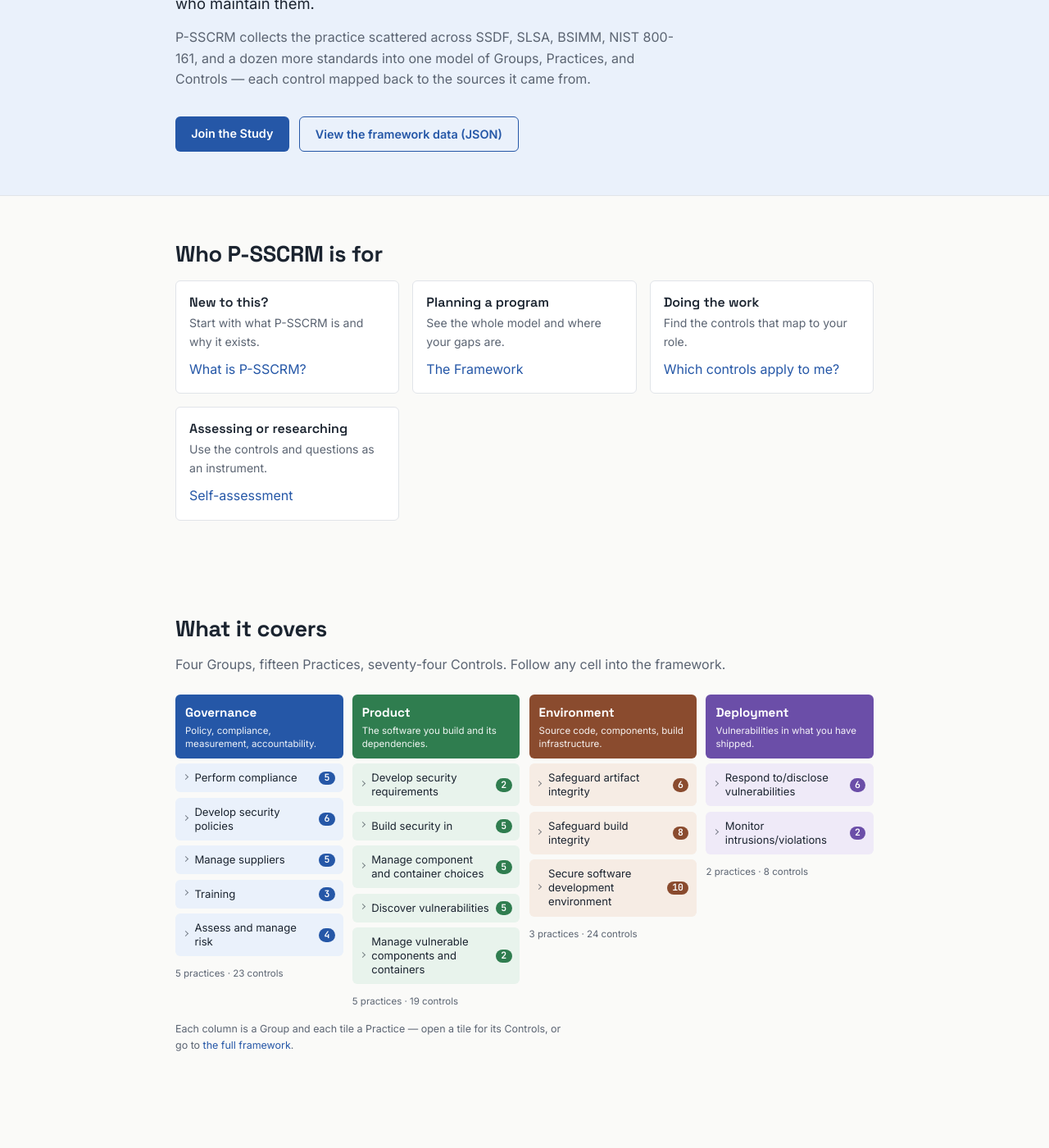
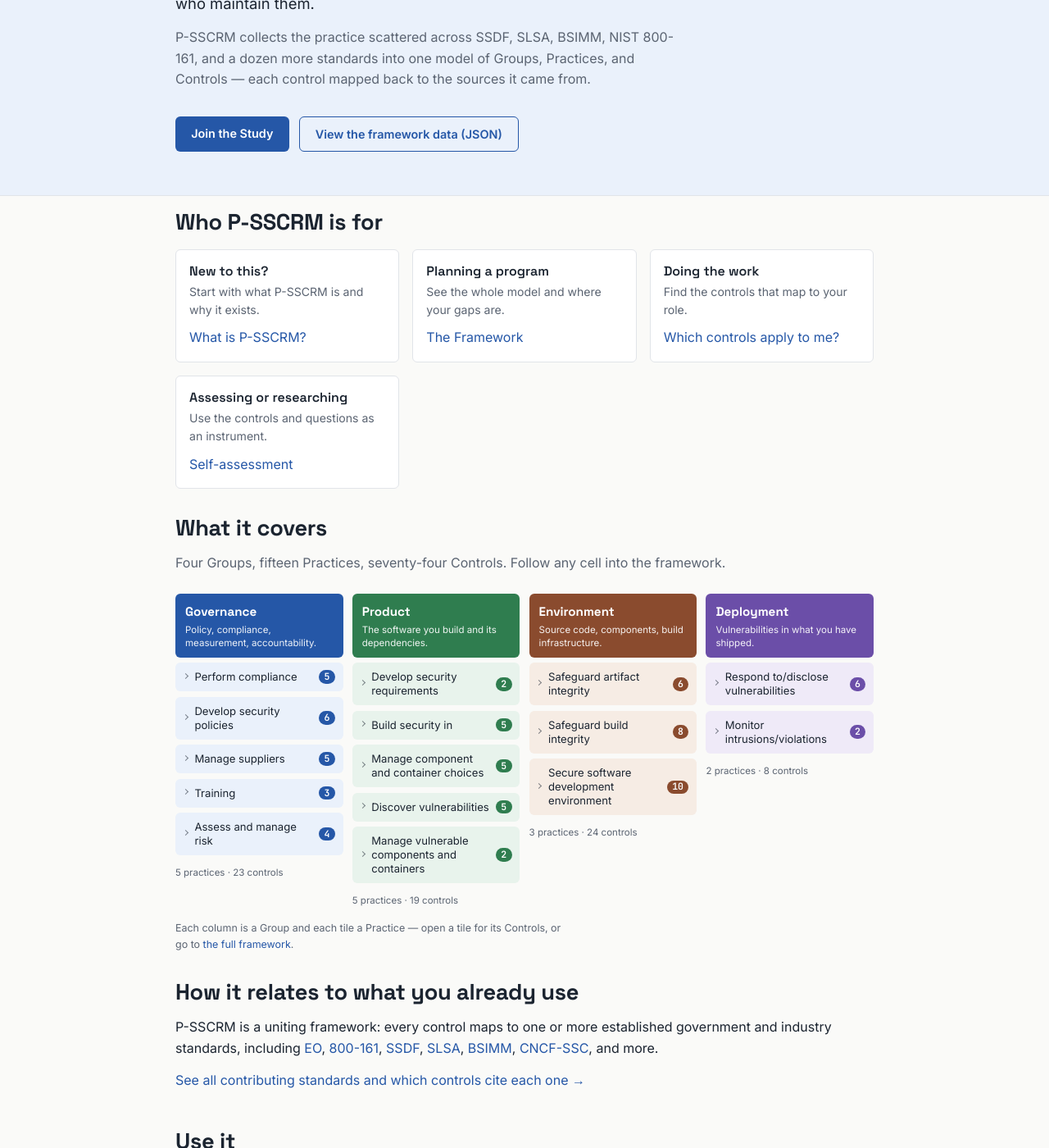
Before and after one commit to tanmaypardeshi/p-sscrm, a Jekyll site: the page built from index.html, in a window 1280 px wide and 1400 px high, scrolled down 366 px. Shown: the whole window at 82% size. Built offline with Jekyll 4.4.1, drawn with Linux system fonts in a browser that asks for light colours.

Commit message:
Home: kill inherited container padding between sections; colour diagram control codes by Group; tidy expanded control list

```diff
--- a/static/css/main.css
+++ b/static/css/main.css
@@ -211,6 +211,7 @@
 main .container { padding-top: var(--content-top-pad); padding-bottom: 2.5rem; }
 
 .layout main .container { margin: 0; padding-left: 0; padding-right: 0; }
+.home-section .container { padding-top: 0; padding-bottom: 0; }
 
 .breadcrumb {
   font-size: 0.82rem;
@@ -509,7 +510,7 @@
   .site-wordmark { padding: 0.9rem 1.25rem 0.85rem; }
   .hero { padding: 2rem 0 1.75rem; }
   main .container { padding-top: 1.25rem; }
-  .home-section { padding: 1.75rem 0; }
+  .home-section { padding: 0.9rem 0; }
   .fw-standards { margin-top: 2.5rem; }
 }
 
@@ -725,19 +726,30 @@
 }
 .fw-cell-controls {
   list-style: none;
-  margin: 0;
-  padding: 0.15rem 0.55rem 0.55rem 1.4rem;
+  margin: 0 0.55rem 0.5rem;
+  padding: 0.45rem 0 0;
+  border-top: 1px solid rgba(0, 0, 0, 0.09);
 }
-.fw-cell-controls li { margin: 0.28rem 0; }
-.fw-cell-controls a { color: var(--text); }
+.fw-cell-controls li { margin: 0.32rem 0; }
+.fw-cell-controls a {
+  display: flex;
+  gap: 0.45rem;
+  align-items: baseline;
+  color: var(--text);
+}
 .fw-cell-controls a:hover { color: var(--accent); }
 .fw-cell-code {
+  flex-shrink: 0;
   font-family: var(--font-mono);
-  font-size: 0.9em;
-  color: var(--text-muted);
-  margin-right: 0.25rem;
+  font-size: 0.88em;
+  font-weight: 600;
 }
 .fw-col-foot { font-size: 0.72rem; color: var(--text-muted); margin-top: 0.35rem; }
+
+.fw-col-g .fw-cell-code { color: var(--group-g); }
+.fw-col-p .fw-cell-code { color: var(--group-p); }
+.fw-col-e .fw-cell-code { color: var(--group-e); }
+.fw-col-d .fw-cell-code { color: var(--group-d); }
 
 .fw-col-g .fw-col-head { background: var(--group-g); }
 .fw-col-p .fw-col-head { background: var(--group-p); }
@@ -763,8 +775,8 @@
 .btn-secondary:hover { background: var(--accent-soft); }
 .btn-disabled { background: var(--border); color: var(--text-muted) !important; cursor: not-allowed; }
 
-.home-section { padding: 1.4rem 0; }
-.home-section:first-of-type { padding-top: 2rem; }
+.home-section { padding: 1rem 0; }
+.home-section:first-of-type { padding-top: 1.75rem; }
 .home-section h2 { margin-top: 0; }
 .section-intro, .section-note { color: var(--text-muted); }
 .section-note { font-size: 0.85rem; }
```
